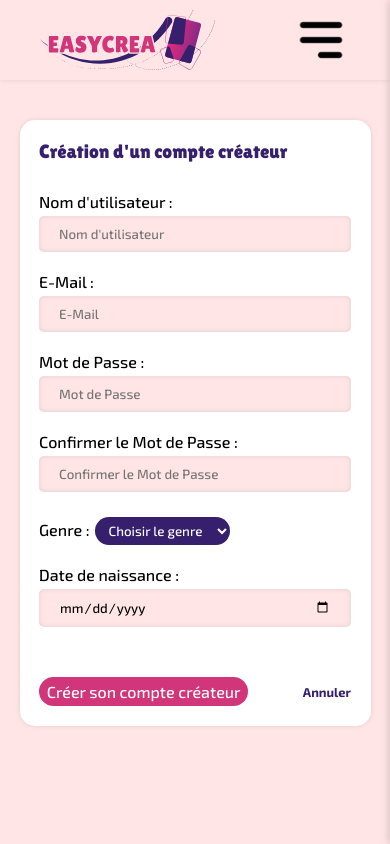
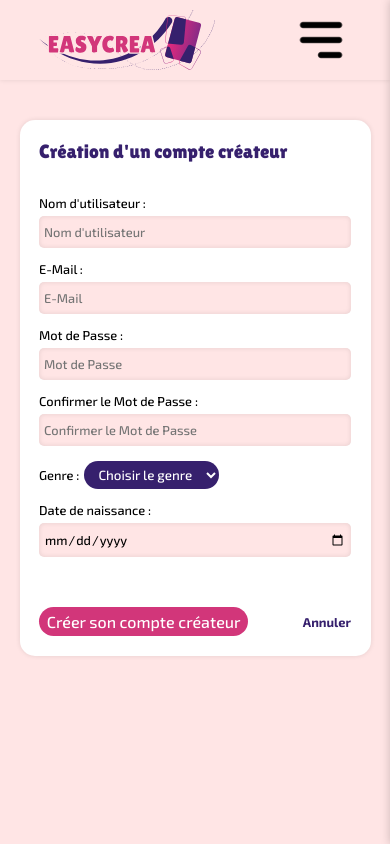
Before and after one commit to Ascenssucreausucre/EasyCrea, a React (Vite) app: page /sign-up in a window 390 px wide. Built offline with nearby package versions, Linux system fonts and the light colour scheme; a web font is replaced by a local one.

Commit message:
affichage des cartes coté admin amélioré en format mobile

```diff
--- a/src/assets/style.css
+++ b/src/assets/style.css
@@ -19,6 +19,7 @@
   font-family: "Lilita One", serif;
   font-weight: 400;
   font-style: normal;
+  font-size: var(--title-font-size);
   color: var(--secondary-color);
 }
 .goofy {
@@ -206,6 +207,7 @@ nav {
   color: white;
   padding: 20px 5px;
   aspect-ratio: 5/7;
+  max-width: 50px;
   height: 80%;
   border-radius: 15px;
   position: relative;
@@ -260,7 +262,7 @@ nav {
 .carte form {
   margin-block: 5px;
   width: 20vw;
-  min-width: 200px;
+  min-width: 250px;
   margin-inline: auto;
   padding: 10px 20px;
 }
@@ -268,6 +270,7 @@ nav {
 .verif {
   position: fixed;
   width: 40vw;
+  min-width: 280px;
   margin: 0;
   border: solid var(--primary-color) 5px;
   box-shadow: 0 0 5px rgba(0, 0, 0, 0.2);
@@ -318,9 +321,11 @@ form input,
 form textarea {
   border: none;
   margin-block-start: 5px;
+  font-size: var(--small-font-size);
   padding: 10px 20px;
   background-color: var(--background-color);
   width: 100%;
+  max-width: 100%;
   border-radius: 5px;
   box-shadow: inset 0 0 5px rgba(0, 0, 0, 0.1);
   outline: solid #d2367a00 2px;
@@ -340,6 +345,7 @@ form input:focus-visible {
 }
 form label {
   margin-bottom: 5px;
+  font-size: var(--small-font-size);
 }
 form h1 {
   font-weight: 800;
@@ -443,4 +449,12 @@ form > p:last-of-type,
   .deck {
     padding: 5px 10px;
   }
+  .form-input,
+  .input-group {
+    margin-block: 10px;
+  }
+  form input,
+  form textarea {
+    padding: 8px 5px;
+  }
 }
```
